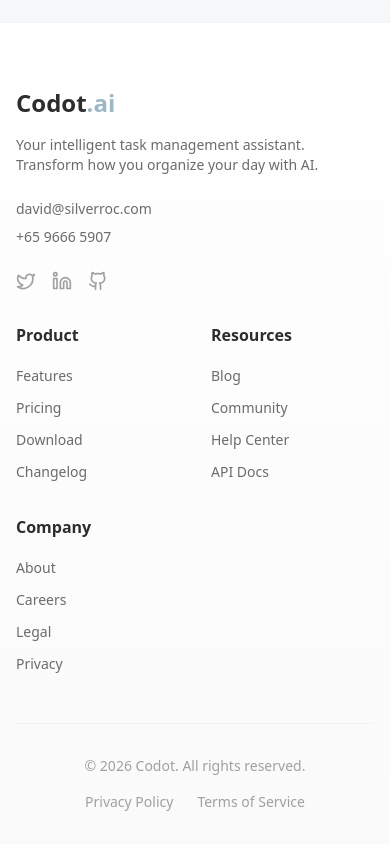
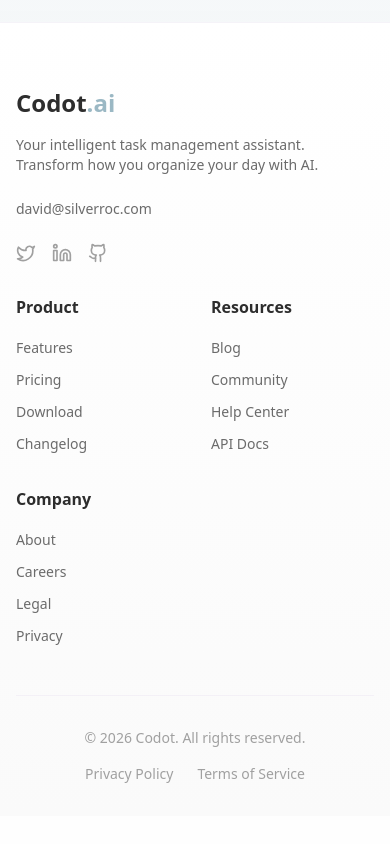
Before and after one commit to davidkerouac/seo-tool, a Next.js app: page / in a window 390 px wide. Shown: the part 10717-11561 px from the top of the page. After the commit the page ends 11533 px from the top, so only its background shows below. Built offline with nearby package versions, Linux system fonts and the light colour scheme.

Commit message:
Remove phone number from footer
https://claude.ai/code/session_01CNE1QwFgKm7fg77vBEPcMe

```diff
--- a/src/components/layout/Footer.tsx
+++ b/src/components/layout/Footer.tsx
@@ -449,9 +449,6 @@ export function Footer({ locale = 'en' }: FooterProps) {
                             <a href="mailto:david@silverroc.com" className="block text-sm text-[#6b6b6b] hover:text-[#2d2d2d] transition-colors">
                                 david@silverroc.com
                             </a>
-                            <a href="tel:+6596665907" className="block text-sm text-[#6b6b6b] hover:text-[#2d2d2d] transition-colors">
-                                +65 9666 5907
-                            </a>
                         </div>
                         <div className="flex gap-4">
                             <a href="#" className="text-[#a0a0a0] hover:text-[#9bb8c4] transition-colors">
```
